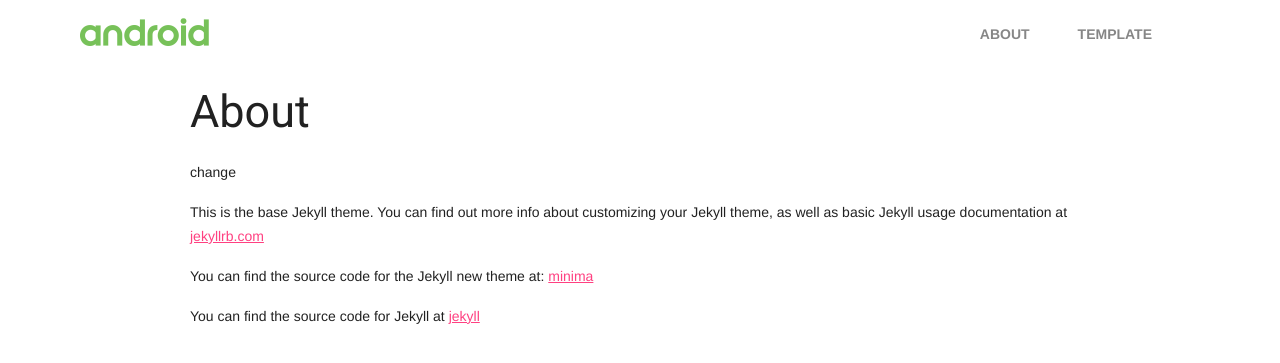
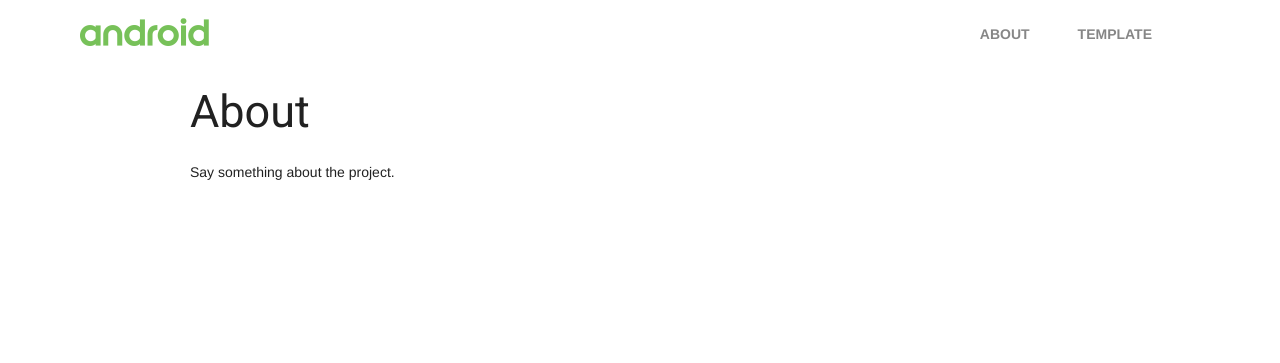
Before and after one commit to mlunacek/wra-benchmark, a Jekyll site: the page built from pages/about.md, in a window 1280 px wide. Shown: the top 363 px of the page. Built offline with Jekyll 4.4.1, drawn with Linux system fonts in a browser that asks for light colours.

Commit message:
organization

```diff
--- a/about.md
+++ /dev/null
@@ -1,16 +0,0 @@
----
-layout: page
-title: About
-permalink: about
-group: navigation
----
-
-change
-
-This is the base Jekyll theme. You can find out more info about customizing your Jekyll theme, as well as basic Jekyll usage documentation at [jekyllrb.com](http://jekyllrb.com/)
-
-You can find the source code for the Jekyll new theme at:
-[minima](https://github.com/jekyll/minima)
-
-You can find the source code for Jekyll at
-[jekyll](https://github.com/jekyll/jekyll)
--- /dev/null
+++ b/pages/about.md
@@ -0,0 +1,8 @@
+---
+layout: page
+title: About
+permalink: about
+group: navigation
+---
+
+Say something about the project.
```
Also changed, not shown: pages/example_page_001.md (+2 -2 lines), pages/index.md (renamed from index.md).
